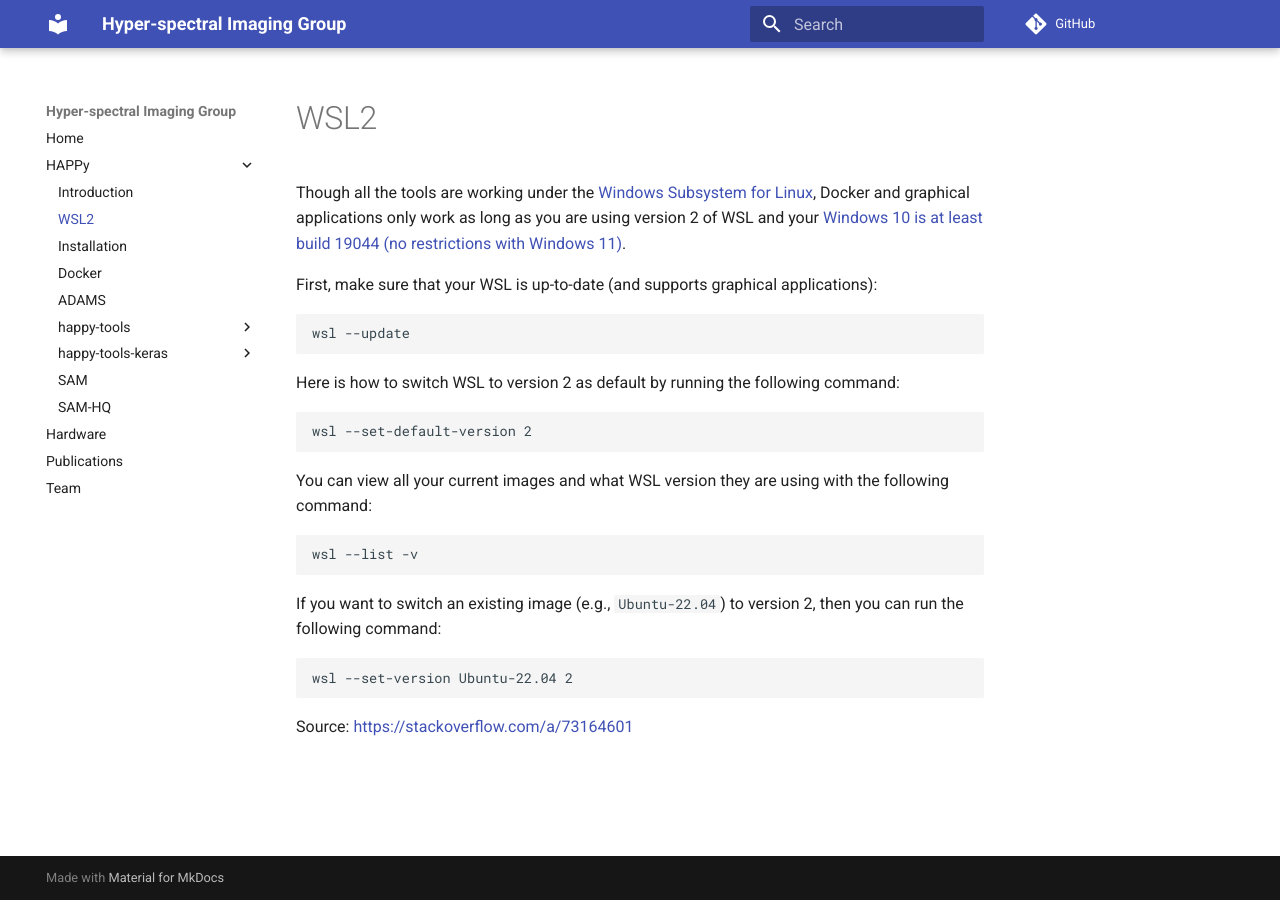
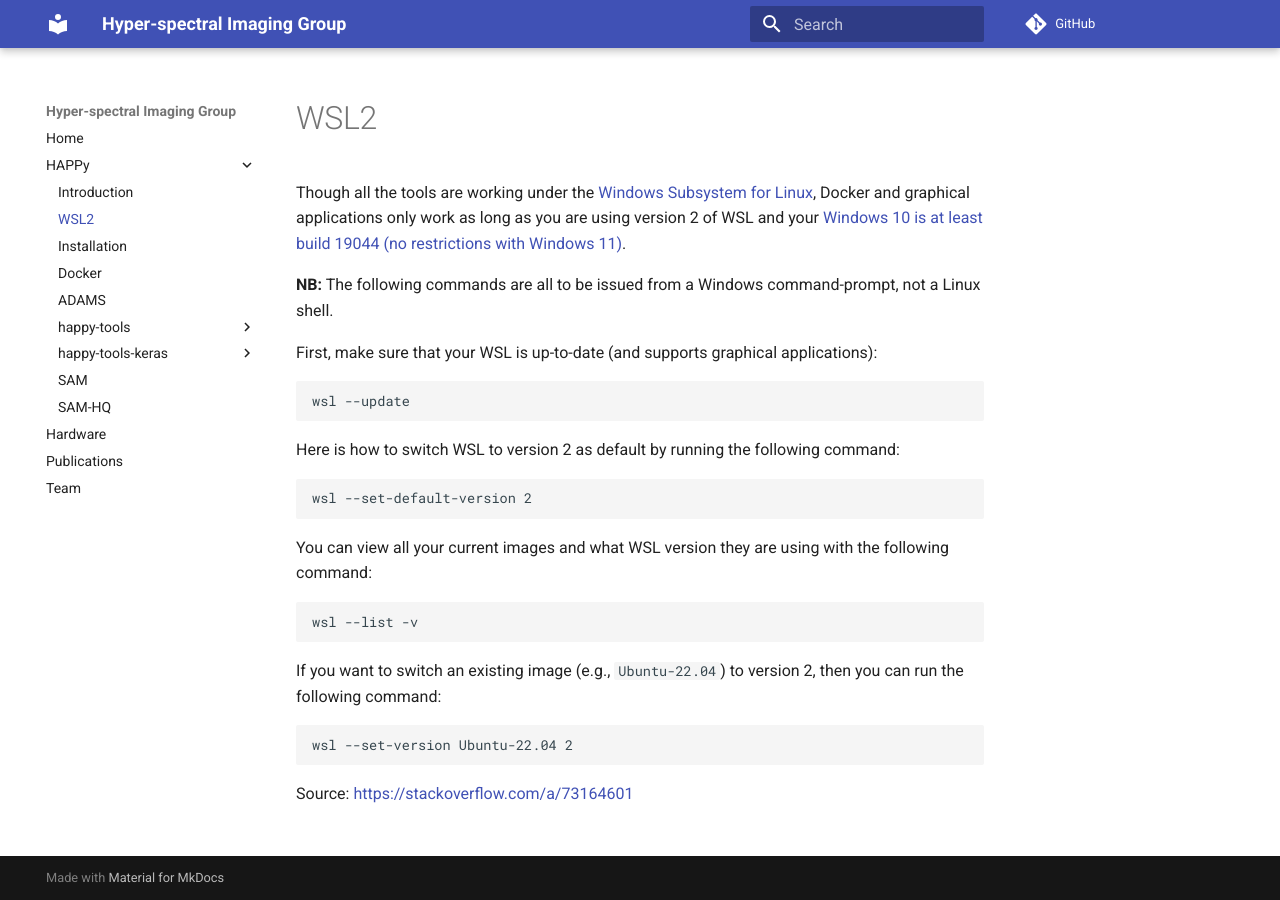
Before and after one commit to wairas/hsi-website, an MkDocs documentation site: the page built from docs/happy/wsl2.md, in a window 1280 px wide. Built offline with MkDocs 1.6.1 and Material for MkDocs 9.7.7, drawn with Linux system fonts in a browser that asks for light colours; comment, search, counter and statistics services are not loaded.

Commit message:
added note to use command-prompt for commands

```diff
--- a/docs/happy/wsl2.md
+++ b/docs/happy/wsl2.md
@@ -2,6 +2,9 @@ Though all the tools are working under the [Windows Subsystem for Linux](https:/
 Docker and graphical applications only work as long as you are using version 2 of
 WSL and your [Windows 10 is at least build 19044 (no restrictions with
 Windows 11)](https://learn.microsoft.com/en-us/windows/wsl/tutorials/gui-apps).
+
+**NB:** The following commands are all to be issued from a Windows command-prompt,
+not a Linux shell.
 
 First, make sure that your WSL is up-to-date (and supports graphical applications):
 
```
